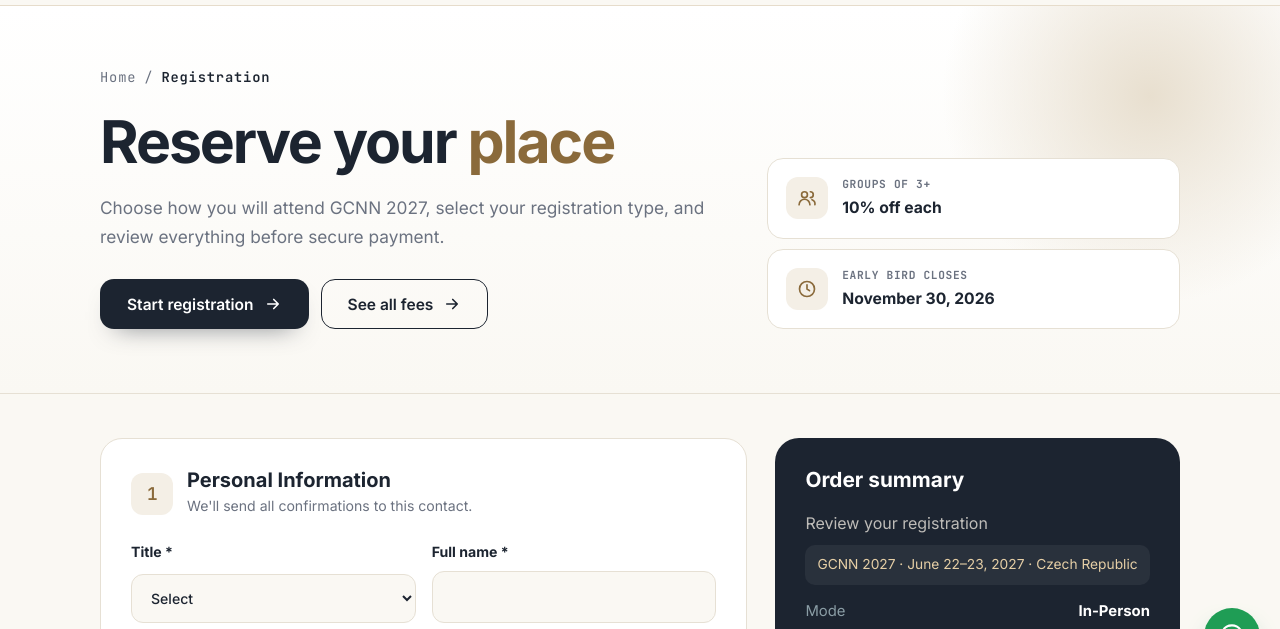
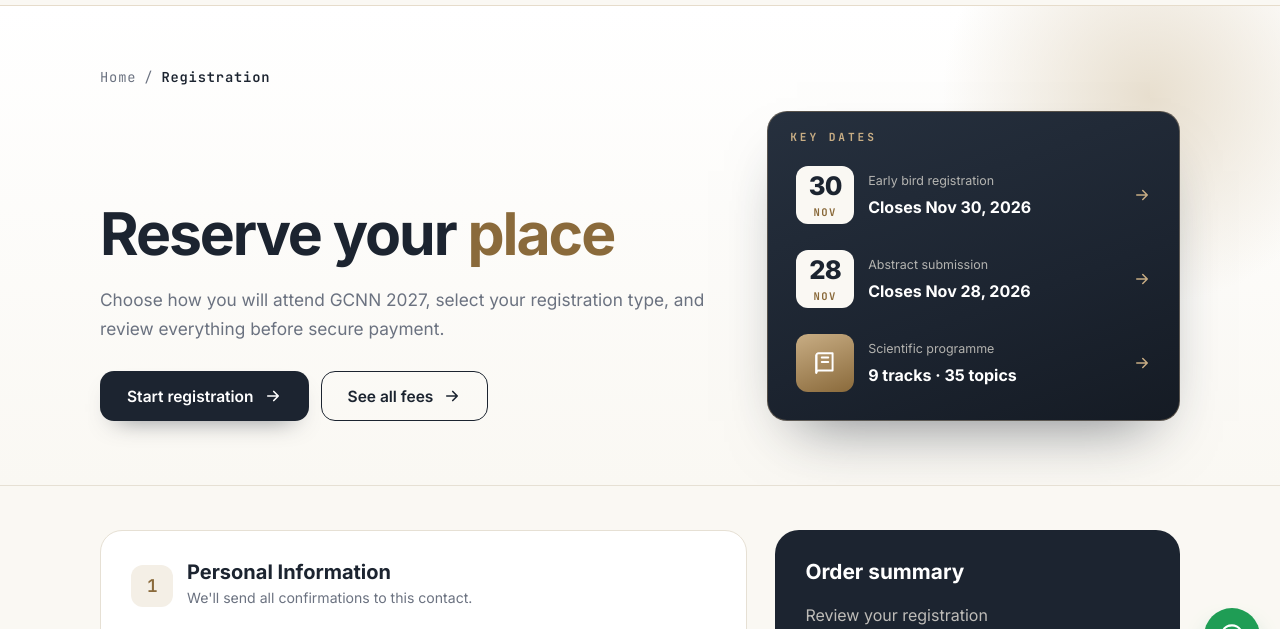
Before and after one commit to stemeventclaude-hash/gcnn-2027-site, a plain HTML site: page register.html in a window 1280 px wide. Shown: the part 116-745 px from the top of the page. Drawn offline with Linux system fonts and the light colour scheme.

Commit message:
Key dates panel on Submit abstract and Register pages
Co-Authored-By: Claude Opus 5.5 <noreply@anthropic.com>

```diff
--- a/register.html
+++ b/register.html
@@ -34,7 +34,12 @@
 <main id="main">
 <section class="ph"><div class="wrap">
   <nav class="crumbs" aria-label="Breadcrumb"><a href="/">Home</a> / <span aria-current="page">Registration</span></nav>
-  <div class="ph__grid"><div><h1>Reserve your <em>place</em></h1><p class="ph__lead">Choose how you will attend GCNN 2027, select your registration type, and review everything before secure payment.</p><div class="btns"><a class="btn btn--blue" href="#registration-form">Start registration<svg viewBox="0 0 24 24" aria-hidden="true"><path d="M5 12h14M13 6l6 6-6 6"/></svg></a><a class="btn btn--line" href="/register_details">See all fees<svg viewBox="0 0 24 24" aria-hidden="true"><path d="M5 12h14M13 6l6 6-6 6"/></svg></a></div></div><div class="ph__facts"><div class="pf"><i><svg viewBox="0 0 24 24" aria-hidden="true"><circle cx="9" cy="8" r="3.5"/><path d="M2.5 20a6.5 6.5 0 0 1 13 0M16 4.5a3.5 3.5 0 0 1 0 7M18 14a5.5 5.5 0 0 1 3.5 6"/></svg></i><div><small>Groups of 3+</small><b>10% off each</b></div></div><div class="pf"><i><svg viewBox="0 0 24 24" aria-hidden="true"><circle cx="12" cy="12" r="9"/><path d="M12 7v5l3 2"/></svg></i><div><small>Early bird closes</small><b>November 30, 2026</b></div></div></div></div>
+  <div class="ph__grid"><div><h1>Reserve your <em>place</em></h1><p class="ph__lead">Choose how you will attend GCNN 2027, select your registration type, and review everything before secure payment.</p><div class="btns"><a class="btn btn--blue" href="#registration-form">Start registration<svg viewBox="0 0 24 24" aria-hidden="true"><path d="M5 12h14M13 6l6 6-6 6"/></svg></a><a class="btn btn--line" href="/register_details">See all fees<svg viewBox="0 0 24 24" aria-hidden="true"><path d="M5 12h14M13 6l6 6-6 6"/></svg></a></div></div><div class="ph__keys"><aside class="hx-keys" aria-label="Key dates">
+        <p class="hx-keys__h">Key dates</p>
+        <a class="hx-key" href="/register"><span class="hx-key__d"><b>30</b>Nov</span><span class="hx-key__t"><small>Early bird registration</small><strong>Closes Nov 30, 2026</strong></span><svg class="hx-key__go" viewBox="0 0 24 24" aria-hidden="true"><path d="M5 12h14M13 6l6 6-6 6"/></svg></a>
+        <a class="hx-key" href="/call-for-abstract-submission"><span class="hx-key__d"><b>28</b>Nov</span><span class="hx-key__t"><small>Abstract submission</small><strong>Closes Nov 28, 2026</strong></span><svg class="hx-key__go" viewBox="0 0 24 24" aria-hidden="true"><path d="M5 12h14M13 6l6 6-6 6"/></svg></a>
+        <a class="hx-key hx-key--alt" href="/sessions"><span class="hx-key__d hx-key__d--ic"><svg viewBox="0 0 24 24" aria-hidden="true"><path d="M4 5a2 2 0 0 1 2-2h13v16H6a2 2 0 0 0-2 2z"/><path d="M4 21V5M9 7h6M9 11h6"/></svg></span><span class="hx-key__t"><small>Scientific programme</small><strong>9 tracks · 35 topics</strong></span><svg class="hx-key__go" viewBox="0 0 24 24" aria-hidden="true"><path d="M5 12h14M13 6l6 6-6 6"/></svg></a>
+      </aside></div></div>
 </div></section>
 <section class="psec psec--t"><div class="wrap"><form class="reg" id="registration-form" data-local data-reg>
   <div>
```
Also changed, not shown: call-for-abstract-submission.html (+6 -1 lines).
